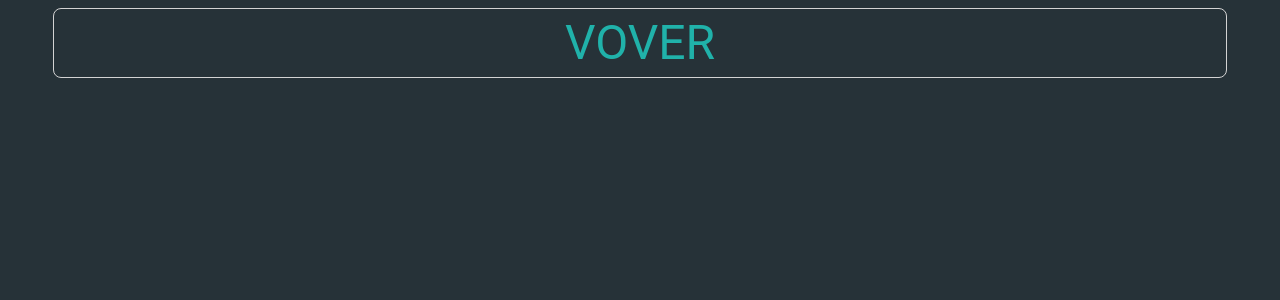
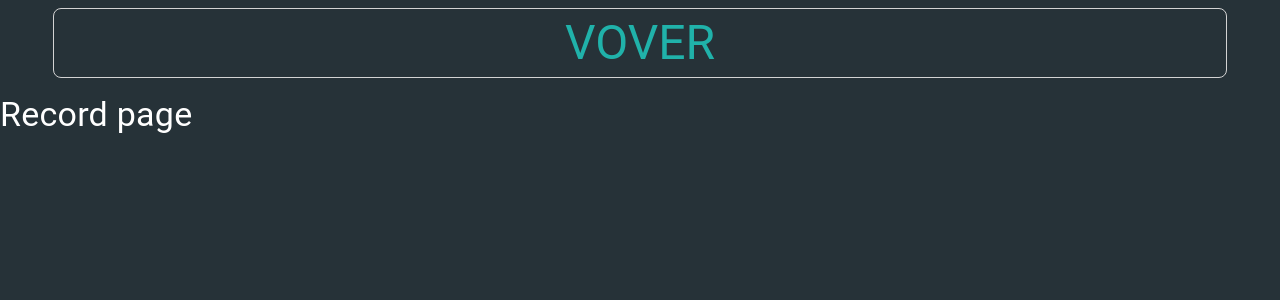
Before and after one commit to mysterix5/capstone, a React (Create React App) app in the folder frontend/: page /record in a window 1280 px wide. Before the commit this address had no page. Shown: the top 300 px of the page. Built offline with nearby package versions, Linux system fonts and the light colour scheme.

Commit message:
add a Record page

```diff
--- a/frontend/src/App.tsx
+++ b/frontend/src/App.tsx
@@ -4,6 +4,7 @@ import {BrowserRouter, Route, Routes} from "react-router-dom";
 import Main from "./pages/Main";
 import Header from "./pages/subcomponents/Header";
 import {blueGrey} from "@mui/material/colors";
+import Record from './pages/Record';
 
 const darkTheme = createTheme({
     palette: {
@@ -24,6 +25,7 @@ export default function App() {
                 <Header/>
                 <Routes>
                     <Route path="/" element={<Main/>}/>
+                    <Route path="/record" element={<Record/>}/>
                 </Routes>
             </BrowserRouter>
         </ThemeProvider>
--- /dev/null
+++ b/frontend/src/pages/Record.tsx
@@ -0,0 +1,14 @@
+import {Box, Typography} from "@mui/material";
+
+
+export default function Record(){
+
+
+    return (
+        <Box>
+            <Typography variant={"h4"}>
+                Record page
+            </Typography>
+        </Box>
+    )
+}
```
